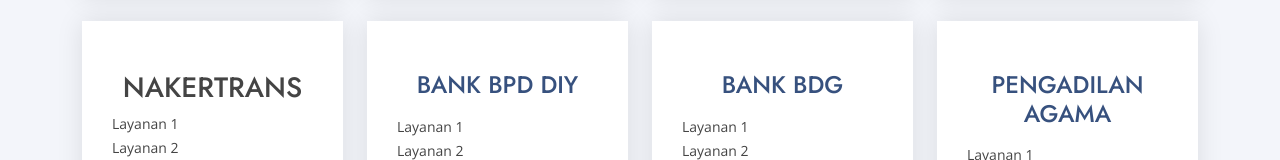
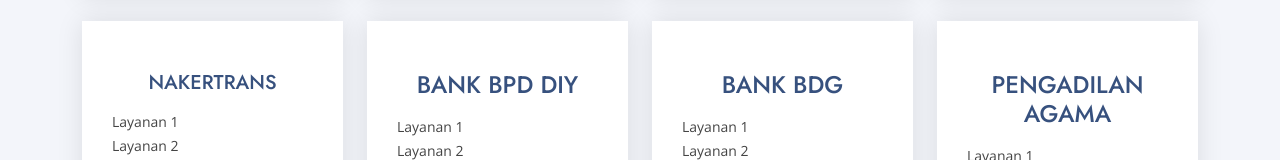
Before and after one commit to dzyan-yan/mpp-gk, a plain HTML site: page index.html in a window 1280 px wide. Shown: the part 2610-2770 px from the top of the page. Drawn offline with nearby package versions, Linux system fonts and the light colour scheme.

Commit message:
Update style.css

```diff
--- a/assets/css/style.css
+++ b/assets/css/style.css
@@ -885,7 +885,18 @@
   font-size: 24px;
 }
 
+.services .icon-box h3 {
+  font-weight: 450;
+  margin-bottom: 15px;
+  font-size: 20px;
+}
+
 .services .icon-box h4 a {
+  color: #37517e;
+  transition: ease-in-out 0.3s;
+}
+
+.services .icon-box h3 a {
   color: #37517e;
   transition: ease-in-out 0.3s;
 }
```
